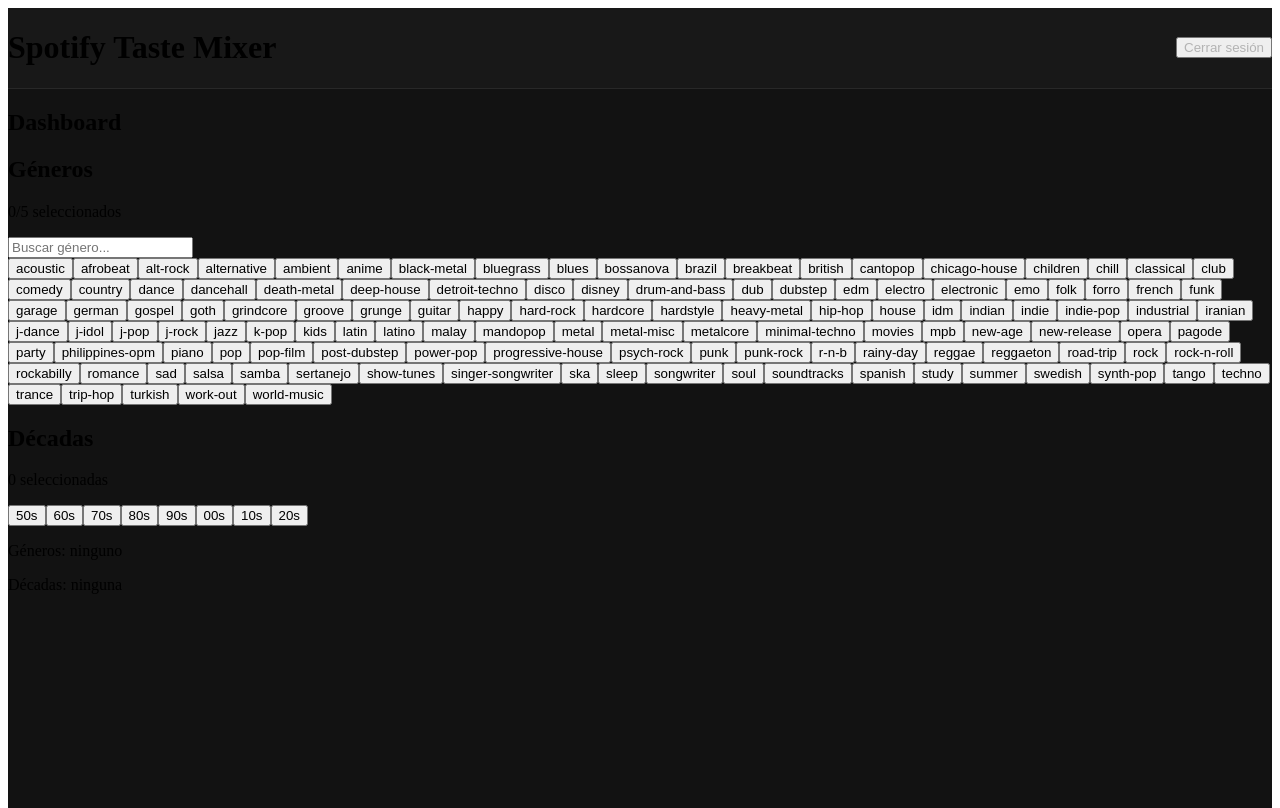
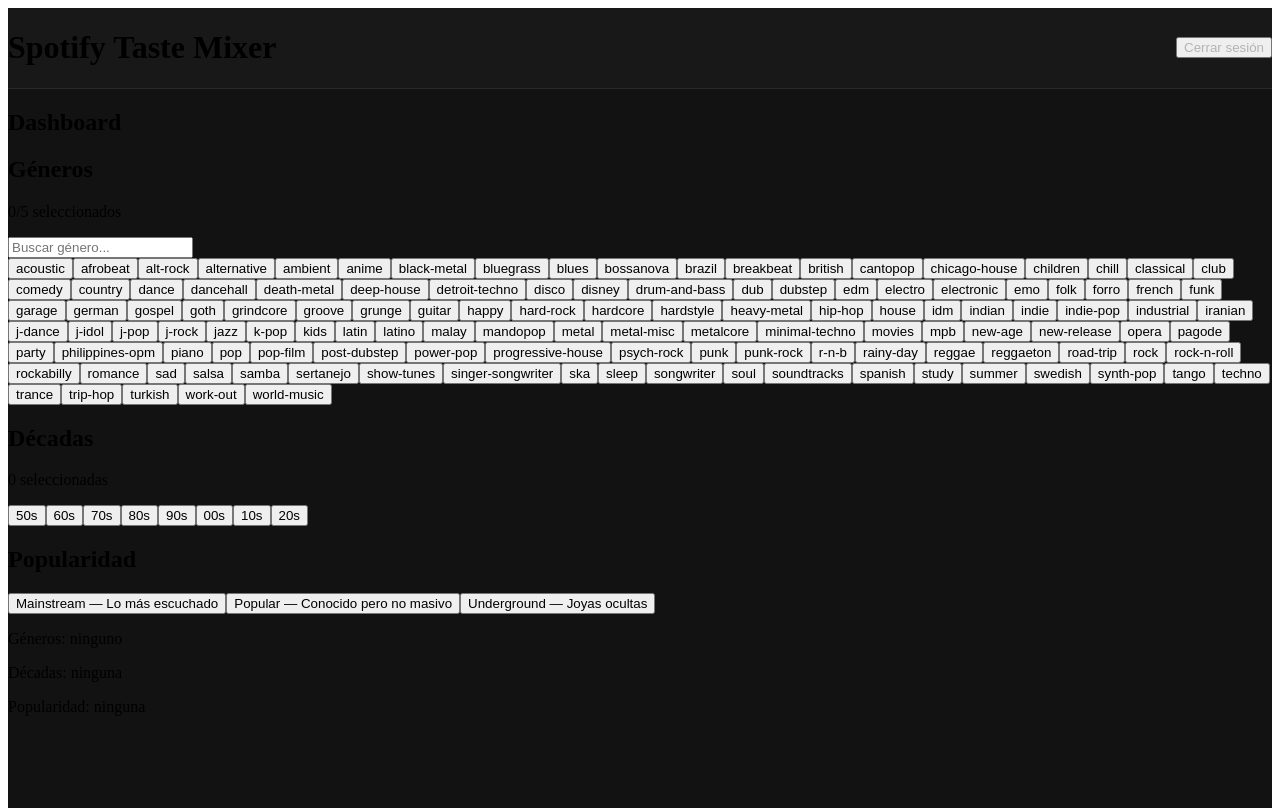
Before and after one commit to DanielPeraltaLlamas/SpotifyMixerDanielPeralta, a Next.js app in the folder spotify-taste-mixer-danielperalta/: page /dashboard in a window 1280 px wide. Built offline with nearby package versions, Linux system fonts and the light colour scheme; sample sign-in values are in the browser's storage.

Commit message:
Widget de popularidad

```diff
--- a/spotify-taste-mixer-danielperalta/src/app/dashboard/page.js
+++ b/spotify-taste-mixer-danielperalta/src/app/dashboard/page.js
@@ -5,12 +5,14 @@
 import Header from '@/components/Header';
 import GenreWidget from '@/components/widgets/GenreWidget';
 import DecadeWidget from '@/components/widgets/DecadeWidget';
+import PopularityWidget from '@/components/widgets/PopularityWidget';
 
 export default function Dashboard() {
   const router = useRouter();
   const [loading, setLoading] = useState(true);
   const [selectedGenres, setSelectedGenres] = useState([]);
   const [selectedDecades, setSelectedDecades] = useState([]);
+  const [selectedPopularity, setSelectedPopularity] = useState(null);
 
   useEffect(() => {
     const checkAuth = async () => {
@@ -44,9 +46,14 @@
           onSelect={setSelectedDecades}
           selectedItems={selectedDecades}
         />
+        <PopularityWidget
+          onSelect={setSelectedPopularity}
+          selectedItems={selectedPopularity}
+        />
         <div className="mt-4 text-white">
           <p>Géneros: {selectedGenres.join(', ') || 'ninguno'}</p>
           <p>Décadas: {selectedDecades.join(', ') || 'ninguna'}</p>
+          <p>Popularidad: {selectedPopularity ? `${selectedPopularity[0]}-${selectedPopularity[1]}` : 'ninguna'}</p>
         </div>
       </main>
     </div>
--- /dev/null
+++ b/spotify-taste-mixer-danielperalta/src/components/widgets/PopularityWidget.jsx
@@ -0,0 +1,43 @@
+'use client';
+
+const POPULARITY_PRESETS = [
+  { label: 'Mainstream', description: 'Lo más escuchado', min: 80, max: 100 },
+  { label: 'Popular', description: 'Conocido pero no masivo', min: 50, max: 80 },
+  { label: 'Underground', description: 'Joyas ocultas', min: 0, max: 50 },
+];
+
+export default function PopularityWidget({ onSelect, selectedItems }) {
+  const togglePreset = (preset) => {
+    if (
+      selectedItems &&
+      selectedItems[0] === preset.min &&
+      selectedItems[1] === preset.max
+    ) {
+      onSelect(null);
+    } else {
+      onSelect([preset.min, preset.max]);
+    }
+  };
+
+  const isSelected = (preset) =>
+    selectedItems &&
+    selectedItems[0] === preset.min &&
+    selectedItems[1] === preset.max;
+
+  return (
+    <div>
+      <h2>Popularidad</h2>
+
+      <div>
+        {POPULARITY_PRESETS.map((preset) => (
+          <button
+            key={preset.label}
+            onClick={() => togglePreset(preset)}
+          >
+            {isSelected(preset) ? '✓ ' : ''}{preset.label} — {preset.description}
+          </button>
+        ))}
+      </div>
+    </div>
+  );
+}
```
